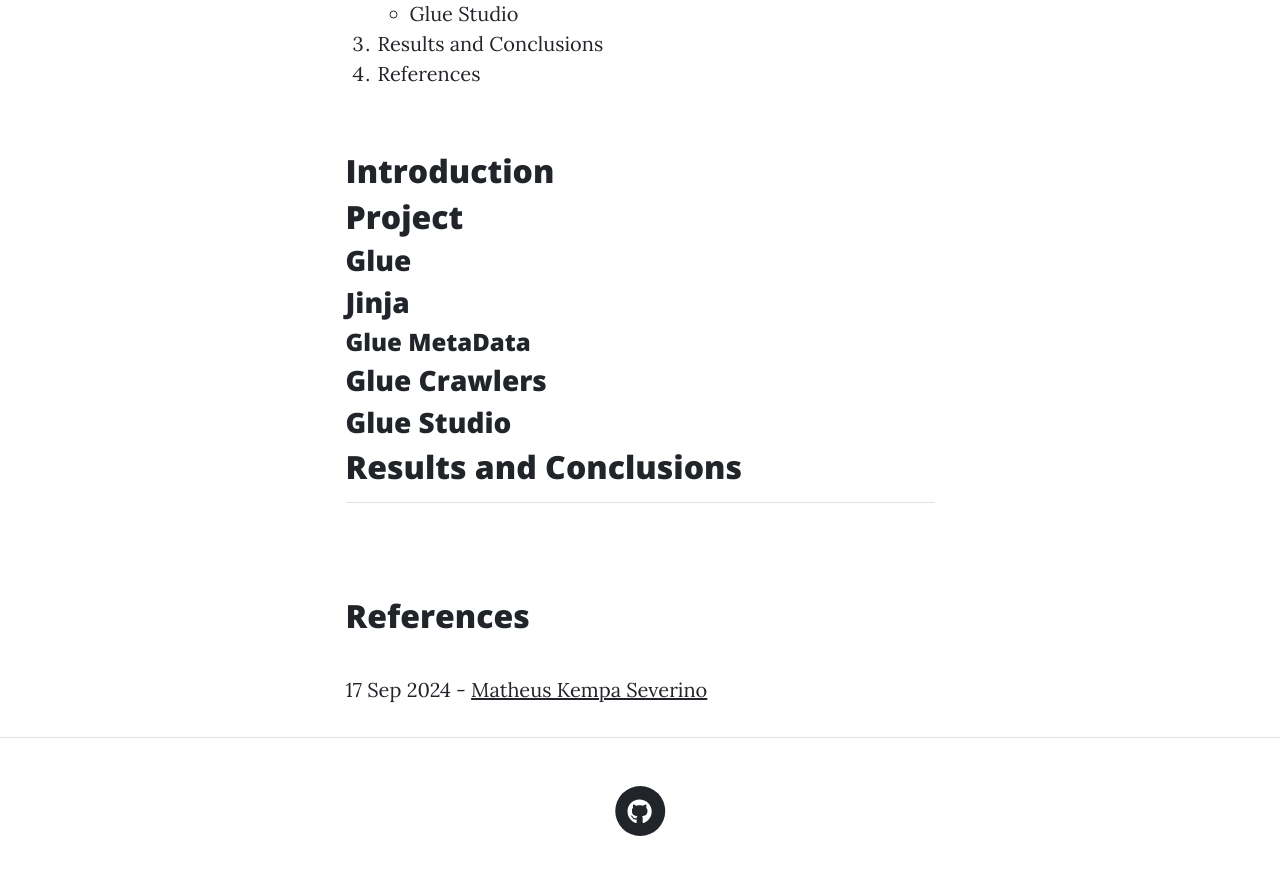
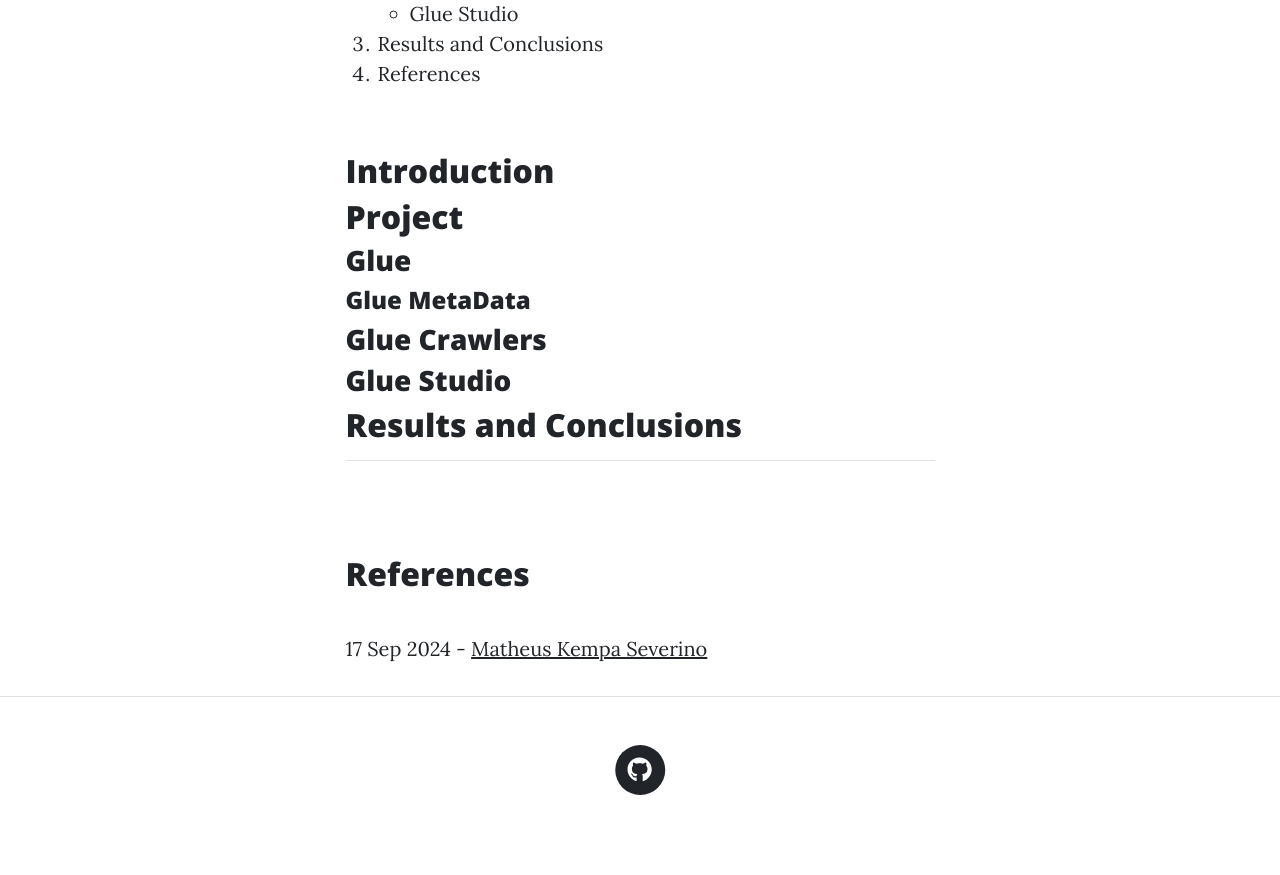
Before and after one commit to Matheuskempa/matheuskempa.github.io, a Jekyll site: the page built from _posts/2024-09-17-Processing Data with Glue.md, in a window 1280 px wide and 900 px high, scrolled down 1000 px. Shown: the top 875 px of the window. Built offline with Jekyll 4.4.1, drawn with Linux system fonts in a browser that asks for light colours; nearby versions of some CDN libraries.

Commit message:
(hotfix): adjust page structure.

```diff
--- a/_posts/2024-09-17-Processing Data with Glue.md
+++ b/_posts/2024-09-17-Processing Data with Glue.md
@@ -31,9 +31,6 @@
 ### Glue
 
 
-### Jinja
-
-
 #### Glue MetaData
 
 
```
